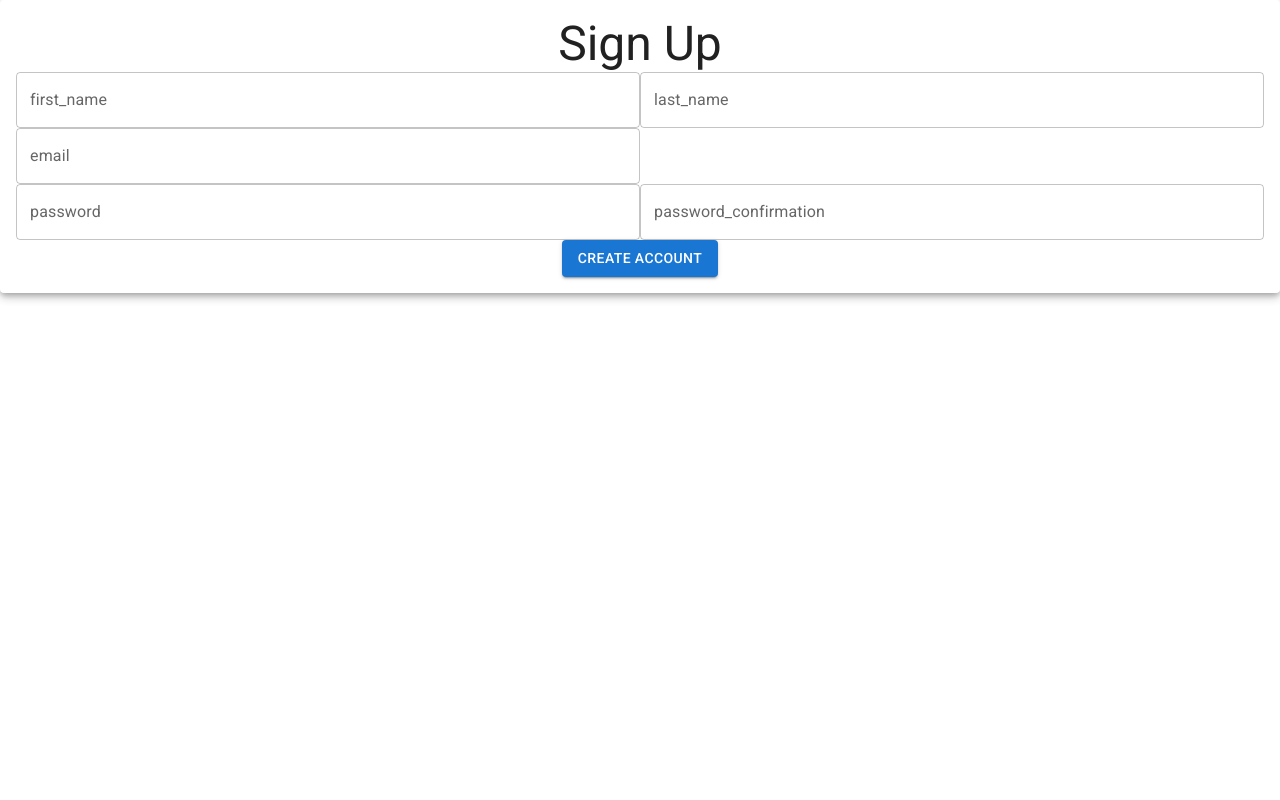
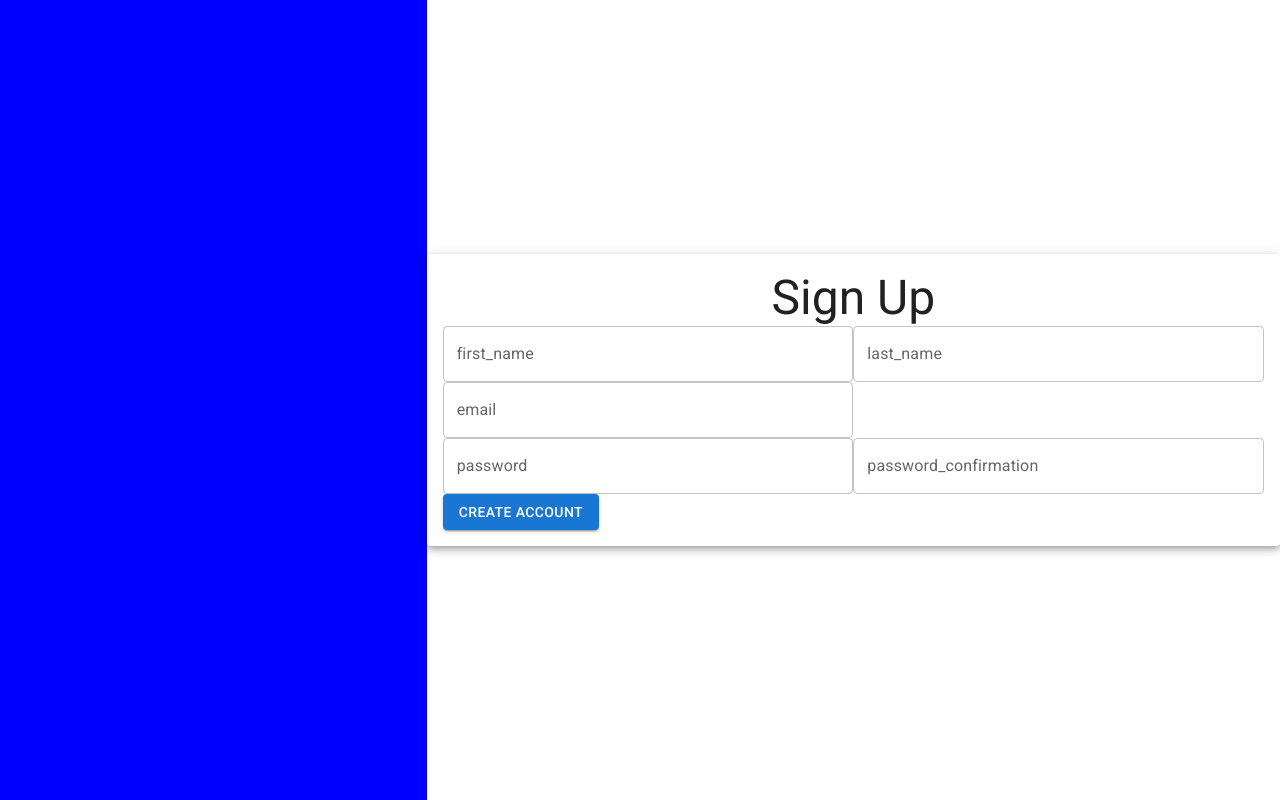
Before and after one commit to drewkeat/mainstage-client, a React (Create React App) app: page /signup in a window 1280 px wide. Built offline with nearby package versions, Linux system fonts and the light colour scheme.

Commit message:
test styles on signup

```diff
--- a/src/Pages/Landing/Landing.jsx
+++ b/src/Pages/Landing/Landing.jsx
@@ -1,4 +1,4 @@
-import { Container, Grid, Typography, useMediaQuery } from "@mui/material";
+import { Container, Grid, Typography, useMediaQuery, Alert, AlertTitle } from "@mui/material";
 import { connect } from "react-redux";
 import { loginUser } from "../../Actions/AuthActions";
 
@@ -11,15 +11,9 @@ function Landing({ loginUser, ...props }) {
     <Grid
       container
       sx={{ height: "100vh", width: "100vw" }}
-      direction={smScreen ? "row" : "column-reverse"}
+      direction={{xs: 'column-reverse', sm: 'row'}}
     >
-      <Grid
-        item
-        component={Container}
-        xs={6}
-        sm={4}
-        sx={{ backgroundColor: "darkblue", minHeight: "50%"}}
-      />
+      <Grid item xs={6} sm={4} sx={{backgroundColor: 'blue'}}/>
       <Grid
         item
         container
--- a/src/Pages/Signup/Signup.jsx
+++ b/src/Pages/Signup/Signup.jsx
@@ -1,3 +1,4 @@
+import { Grid } from "@mui/material";
 import { connect } from "react-redux"
 
 import { createUser } from "../../Actions/UserActions";
@@ -6,7 +7,12 @@ import SignupForm from './components/SignupForm'
 
 export function Signup({createUser,...props}) {
   return(
-    <SignupForm createUser={ createUser }/>
+    <Grid container sx={{width: '100vw', height: '100vh'}} direction={{xs: 'column-reverse', sm: 'row'}}>
+      <Grid item xs={6} sm={4} sx={{backgroundColor: 'blue'}}/>
+      <Grid container xs={6} sm={8} alignContent='center'>
+        <SignupForm createUser={ createUser }/>
+      </Grid>
+    </Grid>
   )
 }
 
--- a/src/Pages/Signup/components/SignupForm.jsx
+++ b/src/Pages/Signup/components/SignupForm.jsx
@@ -35,6 +35,7 @@ function SignupForm({createUser, ...props}) {
         handleSubmit={handleSubmit}
         header="Sign Up"
         elevation={5}
+        // spacing={2}
       >
         <MSTextField fullWidth type="text" name="first_name" xs={6}/>
         <MSTextField fullWidth type="text" name="last_name" xs={6}/>
@@ -47,7 +48,7 @@ function SignupForm({createUser, ...props}) {
           name="password_confirmation"
           xs={6}
         />
-        <Button type="submit" variant="contained" xs={12} textAlign='center'>
+        <Button type="submit" variant="contained" xs={12}>
           Create Account
         </Button>
       </MainstageForm>
--- a/src/RoutesConfig.js
+++ b/src/RoutesConfig.js
@@ -1,7 +1,7 @@
 import React from 'react'
 import {Routes, Route} from 'react-router-dom'
+
 import PrivateRoute from './Components/PrivateRoute'
-
 import {Dashboard, Landing, Signup} from './Pages'
 
 
@@ -9,7 +9,7 @@ function RoutesConfig() {
   return (
     <Routes>
       <Route path="/" element={<Landing />} />
-        <Route path="/signup" element={<Signup/>} />
+      <Route path="/signup" element={<Signup/>} />
       <Route path="/" element={<PrivateRoute />} >
         <Route path="/dashboard" element={<Dashboard />} />
         <Route path="/other" element={<p>This is the other route</p>} />
```
